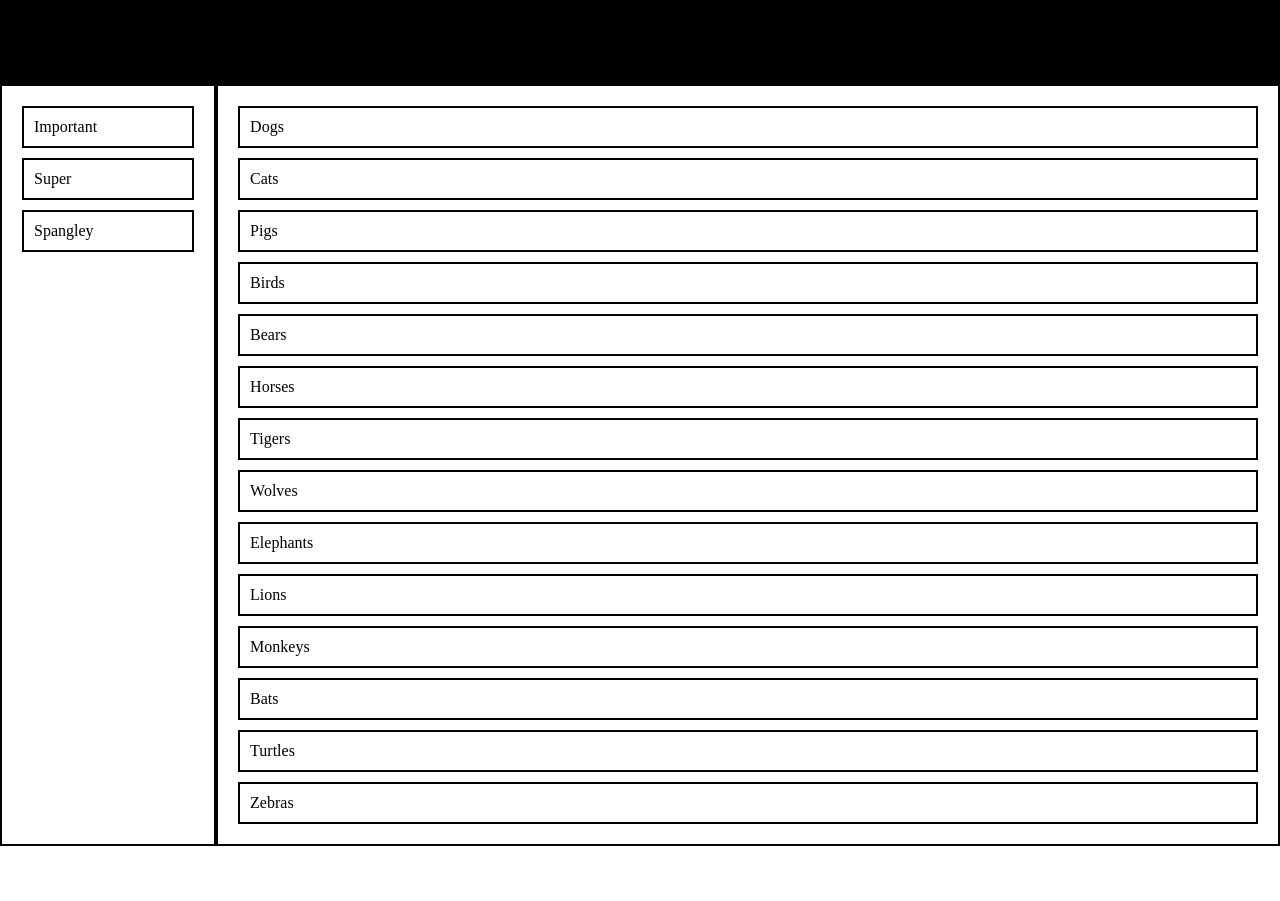
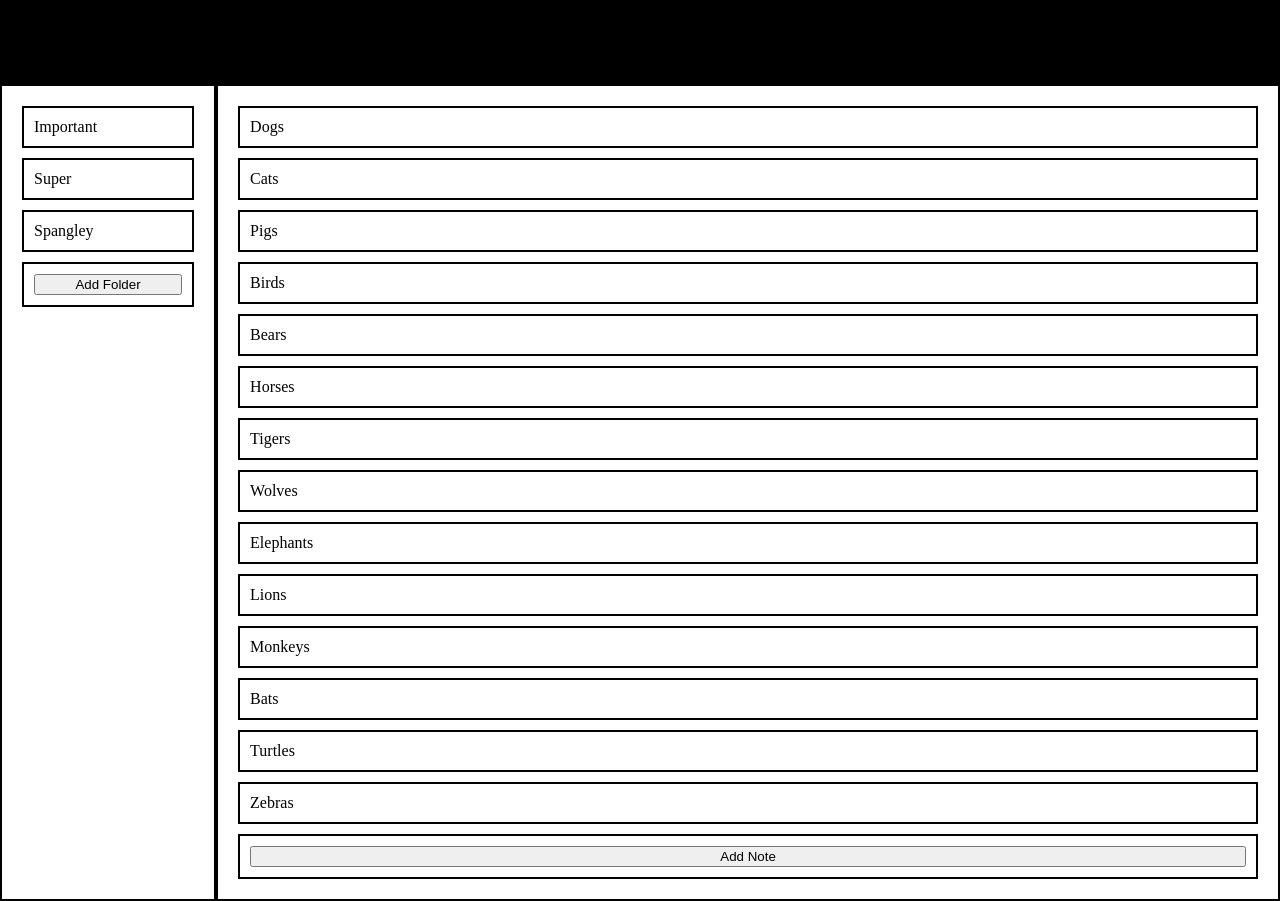
Before and after one commit to EricRubio589/noteful, a React (Create React App) app: page / in a window 1280 px wide. Shown: the part 116-1017 px from the top of the page. Before the commit the page ends 962 px from the top, so only its background shows below. Built offline with nearby package versions, Linux system fonts and the light colour scheme.

Commit message:
Added buttons

```diff
--- a/src/App.js
+++ b/src/App.js
@@ -9,6 +9,10 @@ class App extends React.Component {
   state = {
     folders: dummyStore.folders.map(folder => folder.name),
     notes: dummyStore.notes.map(note => note.name)
+  }
+
+  changeSelectedFolder = (id) => {
+    this.setState({folders: dummyStore.folders.map(folder => folder.name),notes: dummyStore.notes.map(note => note.name)})
   }
 
   render() {
--- a/src/MainFolderNav.css
+++ b/src/MainFolderNav.css
@@ -18,3 +18,8 @@
 .folderCardList {
     padding-left: 0;
 }
+
+.addFolderButton {
+    height: 100%;
+    width: 100%;
+}
--- a/src/MainFolderNav.js
+++ b/src/MainFolderNav.js
@@ -14,6 +14,7 @@ function MainFolderNav(props) {
         <section className='navBar'>
             <ul className='folderCardList'>
                 {folderList}
+                <li className='folderCard'><button className='addFolderButton'>Add Folder</button></li>
             </ul>
         </section>
     )
--- a/src/MainNoteList.css
+++ b/src/MainNoteList.css
@@ -14,3 +14,8 @@
 .noteCardList {
     padding-left: 0;
 }
+
+.addNoteButton {
+    width: 100%;
+    height: 100%;
+}
--- a/src/MainNoteList.js
+++ b/src/MainNoteList.js
@@ -11,7 +11,10 @@ function MainNoteList(props) {
 
     return (
         <section className='noteList'>
-            <ul className='noteCardList'>{notesList}</ul>
+            <ul className='noteCardList'>
+            {notesList}
+            <li className='noteCard'><button className='addNoteButton'>Add Note</button></li>
+            </ul>
         </section>
     )
 }
--- a/src/index.js
+++ b/src/index.js
@@ -1,6 +1,11 @@
 import React from 'react';
 import ReactDOM from 'react-dom';
+import { BrowserRouter } from 'react-router-dom';
 import App from './App';
 import './index.css';
 
-ReactDOM.render(<App />, document.getElementById('root'));
+ReactDOM.render(
+<BrowserRouter>
+<App />
+</BrowserRouter>,
+document.getElementById('root'));
```
